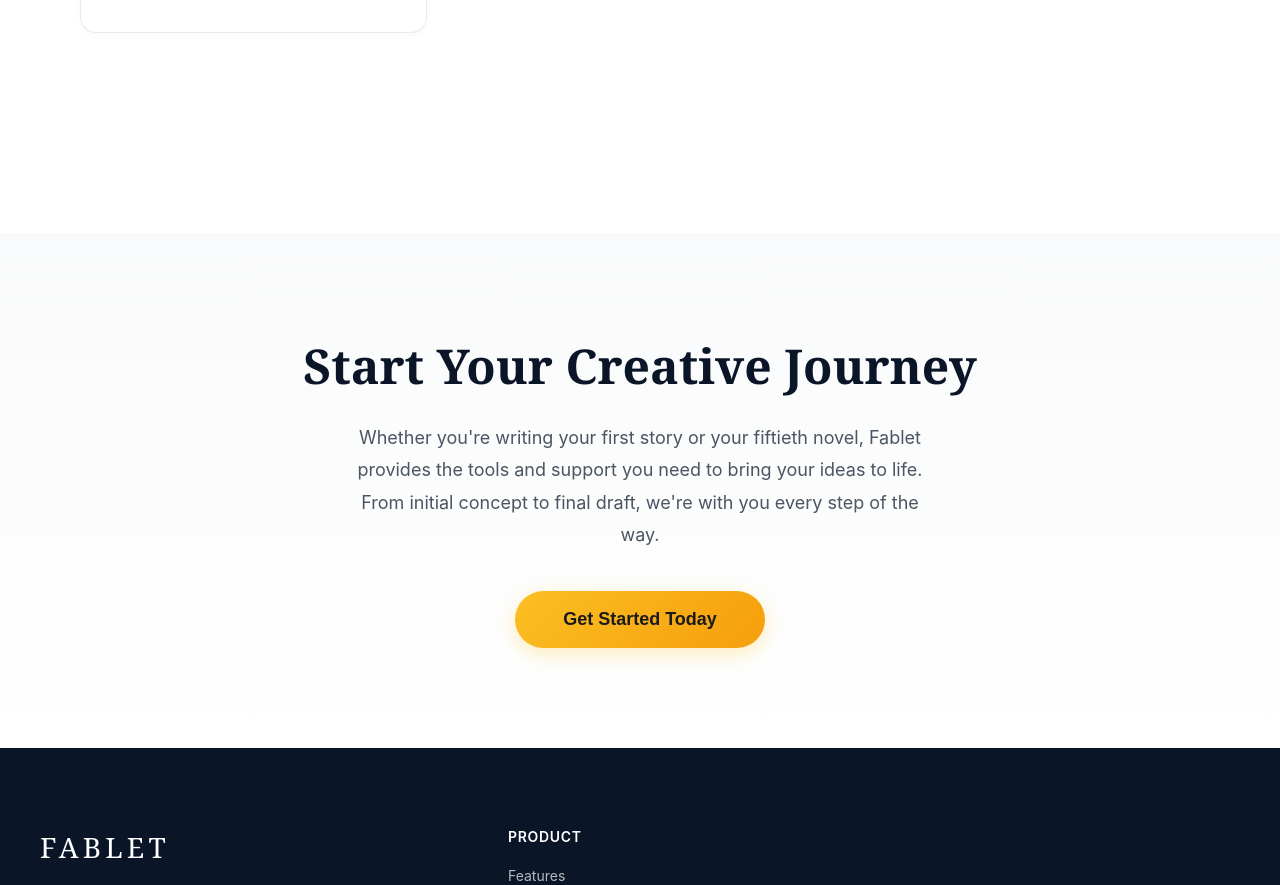
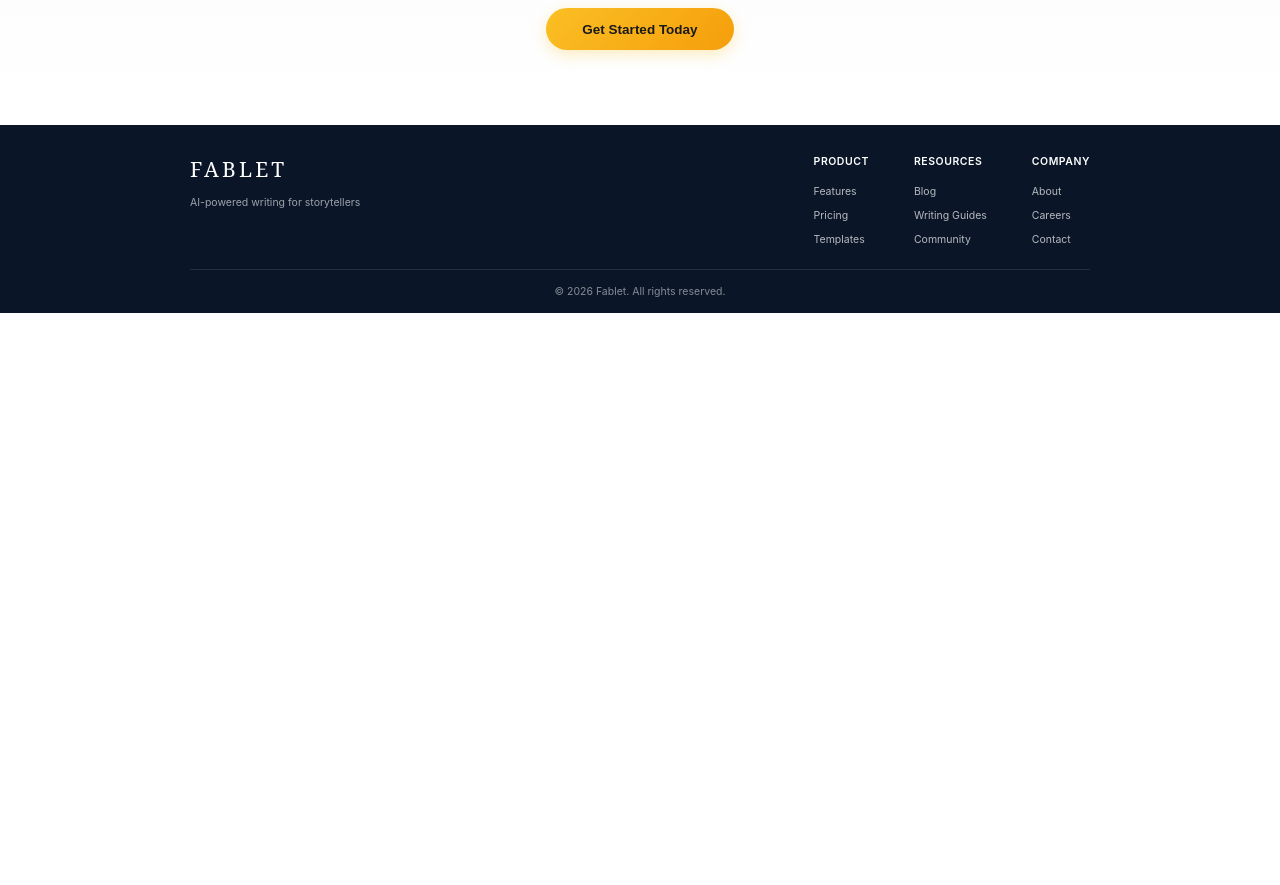
Before and after one commit to AyushMishra504/Fablet, a React (Create React App) app in the folder client/: page / in a window 1280 px wide. Shown: the part 1880-2765 px from the top of the page. After the commit the page ends 2193 px from the top, so only its background shows below. Built offline with nearby package versions, Linux system fonts and the light colour scheme.

Commit message:
landing size fixed

```diff
--- a/client/src/pages/Sidebar.jsx
+++ b/client/src/pages/Sidebar.jsx
@@ -1,6 +1,6 @@
 import { useState } from "react";
 import { useNavigate } from "react-router-dom";
-import "../styles/sidebar.css";
+import "../styles/Sidebar.css";
 import Logout from "./Logout";
 
 const Sidebar = () => {
--- a/client/src/styles/landing.css
+++ b/client/src/styles/landing.css
@@ -8,6 +8,7 @@
   box-sizing: border-box;
 }
 
+
 body {
   font-family: -apple-system, BlinkMacSystemFont, 'Segoe UI', 'Roboto', 'Oxygen',
     'Ubuntu', 'Cantarell', 'Fira Sans', 'Droid Sans', 'Helvetica Neue',
@@ -15,6 +16,7 @@ body {
   -webkit-font-smoothing: antialiased;
   -moz-osx-font-smoothing: grayscale;
   overflow-x: hidden;
+  zoom: 0.75
 }
 
 .landing-page {
@@ -112,7 +114,7 @@ body {
 }
 
 .hero-title {
-  font-size: clamp(22px, 3vw, 36px);
+  font-size: clamp(40px, 6vw, 70px);
   font-weight: 400;
   letter-spacing: 0.2em;
   margin-bottom: 24px;
@@ -446,20 +448,22 @@ body {
 .footer {
   background: #0a1628;
   color: rgba(255, 255, 255, 0.8);
-  padding: 80px 40px 40px;
+  padding: 40px 40px 20px;
 }
 
 .footer-content {
   max-width: 1200px;
   margin: 0 auto;
-  display: grid;
-  grid-template-columns: 2fr 1fr 1fr 1fr;
-  gap: 60px;
-  margin-bottom: 60px;
+  display: flex;
+  flex-direction: row;
+  justify-content: space-between;
+  align-items: flex-start;
+  gap: 40px;
+  margin-bottom: 30px;
 }
 
 .footer-brand {
-  max-width: 300px;
+  flex: 0 0 250px;
 }
 
 .footer-logo {
@@ -475,6 +479,14 @@ body {
   font-size: 14px;
   color: rgba(255, 255, 255, 0.6);
   line-height: 1.6;
+}
+
+.footer-links {
+  display: flex;
+  flex-direction: row;
+  gap: 60px;
+  flex: 1;
+  justify-content: flex-end;
 }
 
 .footer-column {
@@ -512,7 +524,7 @@ body {
 .footer-bottom {
   max-width: 1200px;
   margin: 0 auto;
-  padding-top: 40px;
+  padding-top: 20px;
   border-top: 1px solid rgba(255, 255, 255, 0.1);
   text-align: center;
   font-size: 14px;
```
